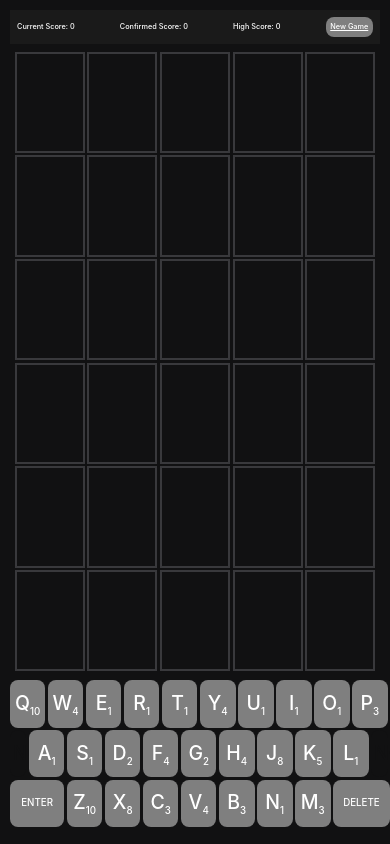
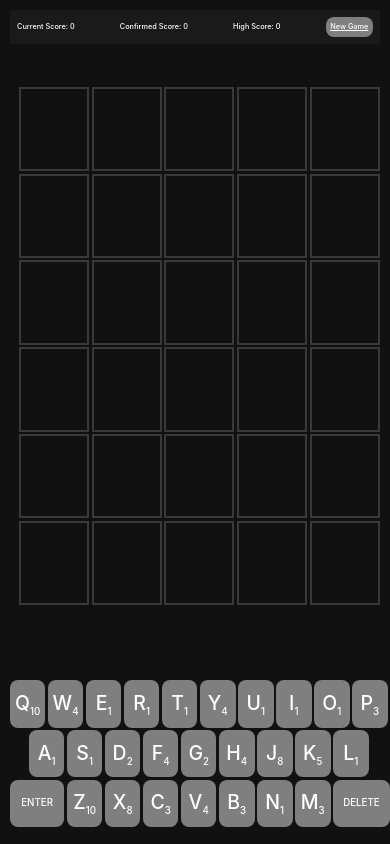
Before and after one commit to adam-steele/scrabdle, a React (Vite) app: page / in a window 390 px wide. Built offline with nearby package versions, Linux system fonts and the light colour scheme.

Commit message:
phone styling

```diff
--- a/src/components/WordGrid/WordGrid.module.css
+++ b/src/components/WordGrid/WordGrid.module.css
@@ -67,10 +67,12 @@
   .word-grid-container {
     width: 95%;
     max-height: 90%;
+    margin: auto;
   }
   .word-grid{
-    grid-template-rows: repeat(6,12vh) ;
+    grid-template-rows: repeat(6,10vh) ;
     grid-template-columns: repeat(5,18vw) ;
+    padding-top: 10%;
   }
 
   .tile{
--- a/src/components/WordGrid/WordGrid.tsx
+++ b/src/components/WordGrid/WordGrid.tsx
@@ -44,6 +44,7 @@ export function WordGrid({
   console.log(`the vertical word indices: ${[...verticalWordIndices]}`)
 
   return (
+   <div className={styles['word-grid-container']} >
     <div
       className={styles['word-grid']
     }>
@@ -95,5 +96,6 @@ export function WordGrid({
         );
       })}
     </div>
+   </div>
   );
 }
```
